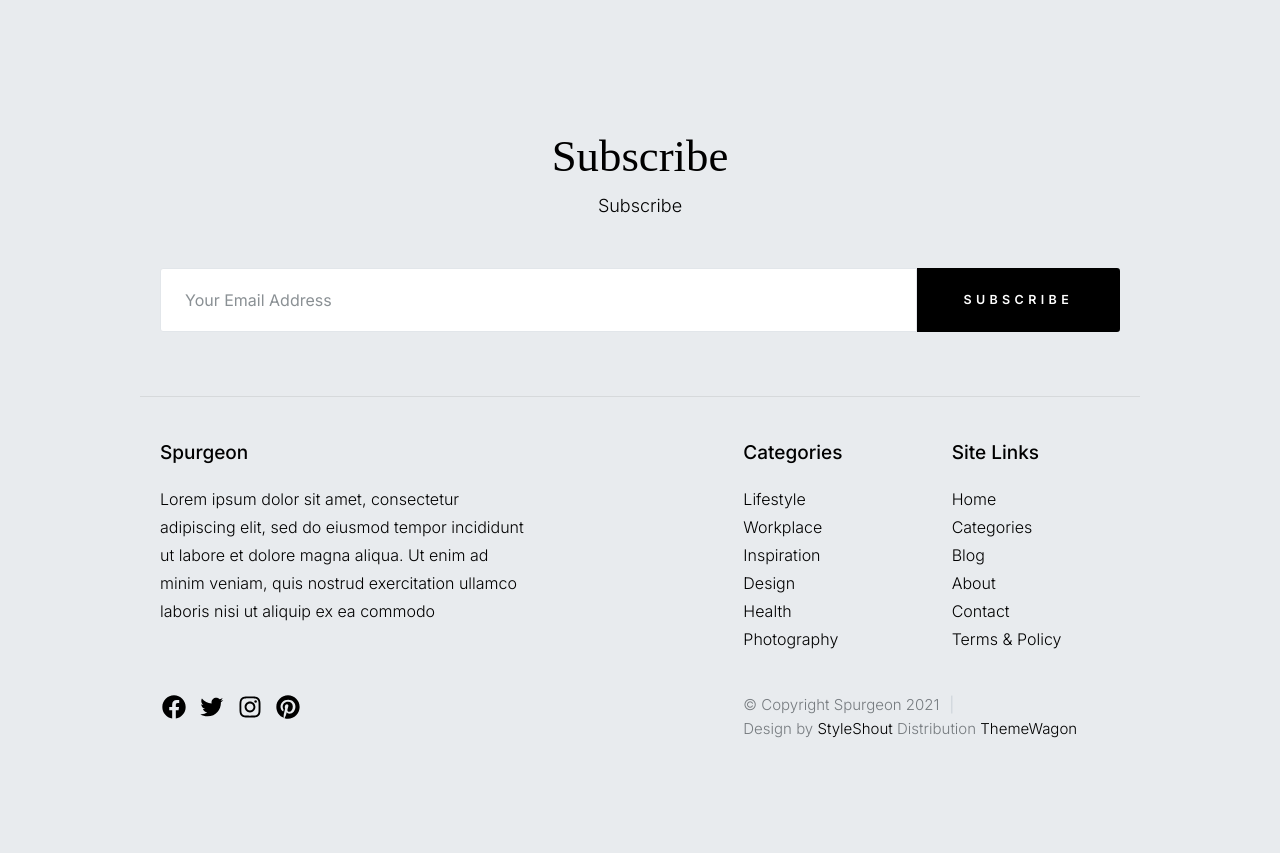
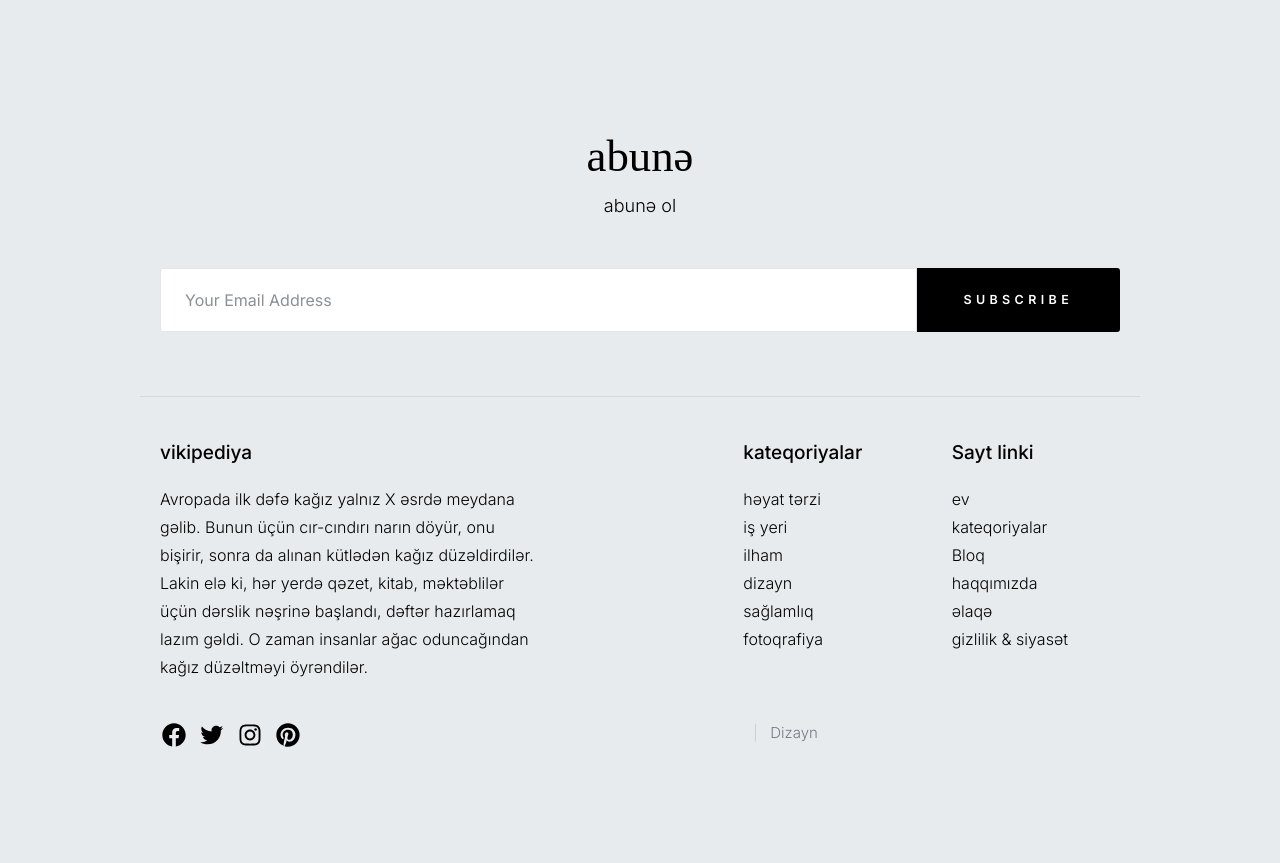
Before and after one commit to fo7ma/wagon_website, a plain HTML site: page wagon2/spurgeon-1.0.0/index.html in a window 1280 px wide. Shown: the part 5800-6663 px from the top of the page. Drawn offline with Linux system fonts and the light colour scheme; a web font is replaced by a local one.

Commit message:
nezerden kecirdim

```diff
--- a/wagon2/spurgeon-1.0.0/index.html
+++ b/wagon2/spurgeon-1.0.0/index.html
@@ -710,10 +710,10 @@
                 <div class="column lg-12">
 
                     <h2>
-                    Subscribe
+                    abunə
                     </h2>
                     <p>
-                    Subscribe
+                    abunə ol
                     </p>
 
                     <form id="mc-form" class="mc-form">
@@ -729,39 +729,35 @@
             <div class="row s-footer__main">
 
                 <div class="column lg-5 md-6 tab-12 s-footer__about">
-                    <h4>Spurgeon</h4>
+                    <h4>vikipediya</h4>
 
                     <p>
-                    Lorem ipsum dolor sit amet, consectetur
-                    adipiscing elit, sed do eiusmod tempor
-                    incididunt ut labore et dolore magna aliqua.
-                    Ut enim ad minim veniam, quis nostrud exercitation
-                    ullamco laboris nisi ut aliquip ex ea commodo
+                        Avropada ilk dəfə kağız yalnız X əsrdə meydana gəlib. Bunun üçün cır-cındırı narın döyür, onu bişirir, sonra da alınan kütlədən kağız düzəldirdilər. Lakin elə ki, hər yerdə qəzet, kitab, məktəblilər üçün dərslik nəşrinə başlandı, dəftər hazırlamaq lazım gəldi. O zaman insanlar ağac oduncağından kağız düzəltməyi öyrəndilər.
                     </p>
                 </div> <!-- end s-footer__about -->
 
                 <div class="column lg-5 md-6 tab-12">
                     <div class="row">
                         <div class="column lg-6">
-                            <h4>Categories</h4>
+                            <h4>kateqoriyalar</h4>
                             <ul class="link-list">
-                                <li><a href="category.html">Lifestyle</a></li>
-                                <li><a href="category.html">Workplace</a></li>
-                                <li><a href="category.html">Inspiration</a></li>
-                                <li><a href="category.html">Design</a></li>
-                                <li><a href="category.html">Health</a></li>
-                                <li><a href="category.html">Photography</a></li>
+                                <li><a href="category.html">həyat tərzi</a></li>
+                                <li><a href="category.html">iş yeri</a></li>
+                                <li><a href="category.html">ilham</a></li>
+                                <li><a href="category.html">dizayn</a></li>
+                                <li><a href="category.html">sağlamlıq</a></li>
+                                <li><a href="category.html">fotoqrafiya</a></li>
                             </ul>
                         </div>
                         <div class="column lg-6">
-                            <h4>Site Links</h4>
+                            <h4>Sayt linki</h4>
                             <ul class="link-list">
-                                <li><a href="index.html">Home</a></li>
-                                <li><a href="category.html">Categories</a></li>
-                                <li><a href="category.html">Blog</a></li>
-                                <li><a href="about.html">About</a></li>
-                                <li><a href="about.html">Contact</a></li>
-                                <li><a href="#0">Terms & Policy</a></li>
+                                <li><a href="index.html">ev</a></li>
+                                <li><a href="category.html">kateqoriyalar</a></li>
+                                <li><a href="category.html">Bloq</a></li>
+                                <li><a href="about.html">haqqımızda</a></li>
+                                <li><a href="about.html">əlaqə</a></li>
+                                <li><a href="#0">gizlilik & siyasət</a></li>
                             </ul>
                         </div>
                     </div>
@@ -801,8 +797,8 @@
                 </div>
                 <div class="column lg-5 md-6 tab-12">
                     <div class="ss-copyright">
-                        <span>© Copyright Spurgeon 2021</span>
-                        <span>Design by <a href="https://www.styleshout.com/">StyleShout</a> Distribution <a href="https://themewagon.com">ThemeWagon</a></span>
+                        <span></span>
+                        <span>Dizayn <a href="https://www.styleshout.com/"></a> <a href="https://themewagon.com"></a></span>
                     </div>
                 </div>
 
```
Also changed, not shown: wagon2/spurgeon-1.0.0/contact.html (+81 -23 lines).
